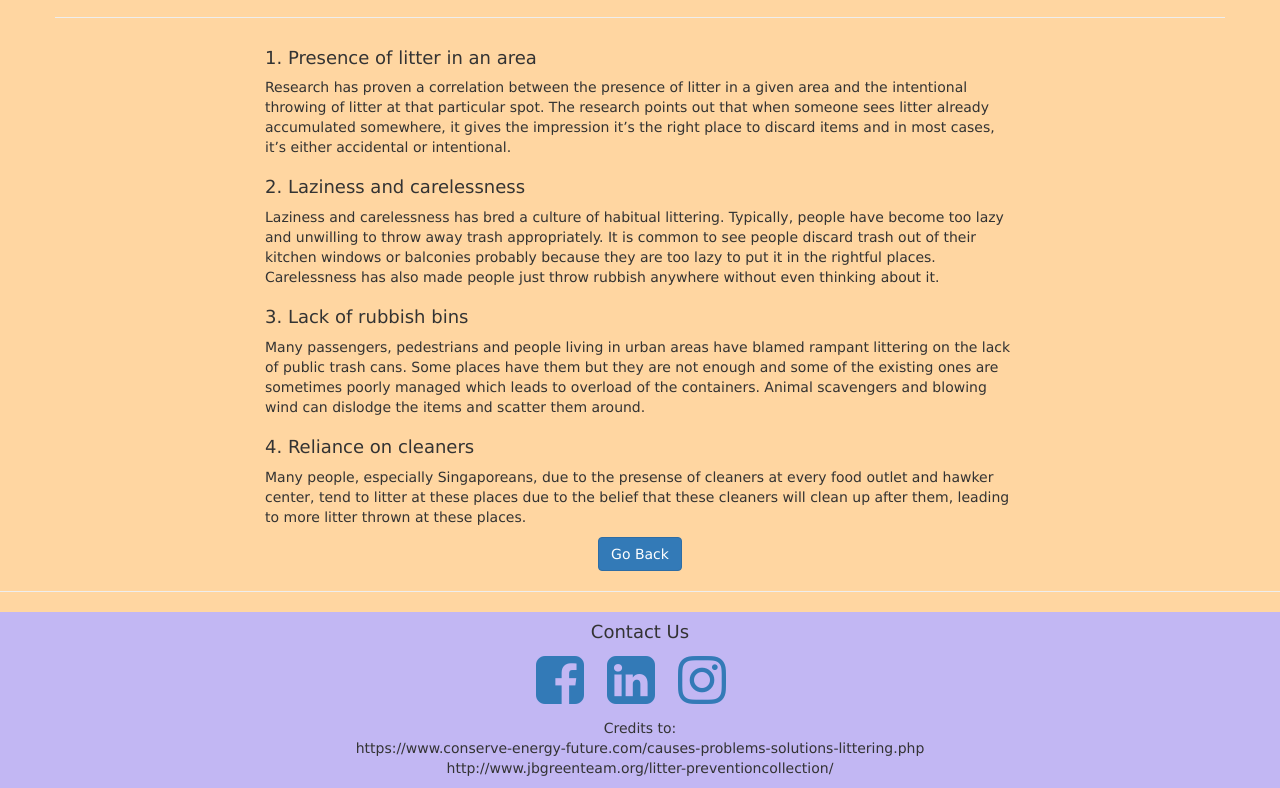
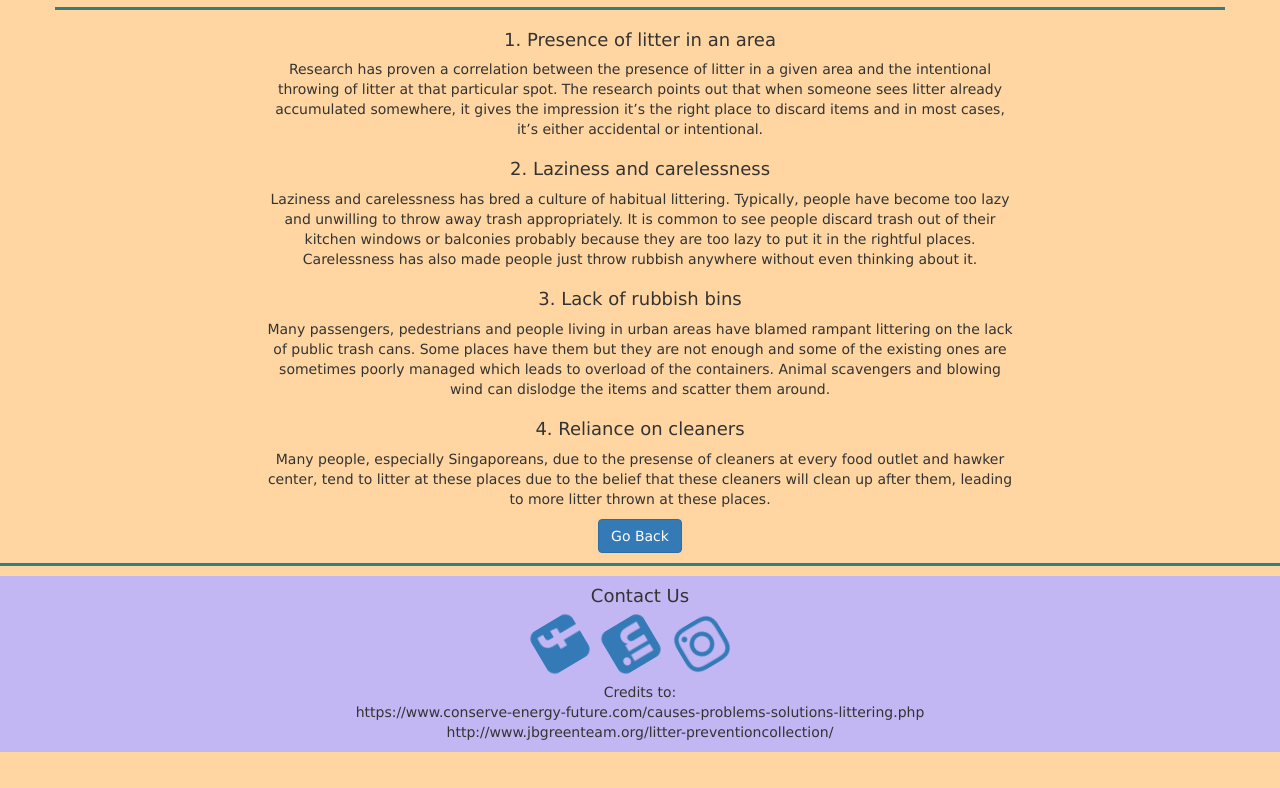
Before and after one commit to Miproyq/heartCode_YQ, a plain HTML site: page reasons.html in a window 1280 px wide. Shown: the part 424-1212 px from the top of the page. After the commit the page ends 1176 px from the top, so only its background shows below. Drawn offline with nearby package versions, Linux system fonts and the light colour scheme.

Commit message:
6th commit

```diff
--- a/reasons.html
+++ b/reasons.html
@@ -61,14 +61,12 @@
         <!-- /.container-fluid -->
     </nav>
     <div class="container">
-        <div class="row">
+        <div class="row text-center">
             <h1 class="text-center">
                 Reasons of littering
             </h1>
-            <center>
-                <img class="img" src="http://timesofindia.indiatimes.com/photo/56074934.cms" width="400px" length="400px" class="text-center">
-            </center>
-            <hr/>
+            <img class="img" src="http://timesofindia.indiatimes.com/photo/56074934.cms" width="400px" length="400px" class="text-center">
+            <div class="line-dec2"></div>
             <div class="col-md-8 col-md-offset-2">
                 <h4>
                     1. Presence of litter in an area
@@ -111,19 +109,17 @@
                 </p>
             </div>
         </div>
-        <center>
+        <div class="text-center">
             <a class="btn btn-primary" href="index.html" role="button">
                 Go Back
             </a>
-        </center>
+        </div>
     </div>
-    <hr/>
+    <div class="line-dec2"></div>
     <footer id="footer">
         <div class="container">
-            <div class="row">
-                <center>
-                    <h4>Contact Us</h4>
-                </center>
+            <div class="row text-center">
+                <h4>Contact Us</h4>
             </div>
             <div class="row">
                 <div class="col-md-12 text-center">
--- a/style.css
+++ b/style.css
@@ -75,6 +75,6 @@ section{
 }
 
 .fa-spin1{
-    -webkit-animation: fa-spin 0.05s infinite linear;
-    animation: fa-spin 0.05s infinite linear;
+    -webkit-animation: fa-spin 3s infinite linear;
+    animation: fa-spin 3s infinite linear;
 }
```
Also changed, not shown: effects.html (+8 -10 lines), index.html (+6 -6 lines), sources.html (+9 -11 lines).
